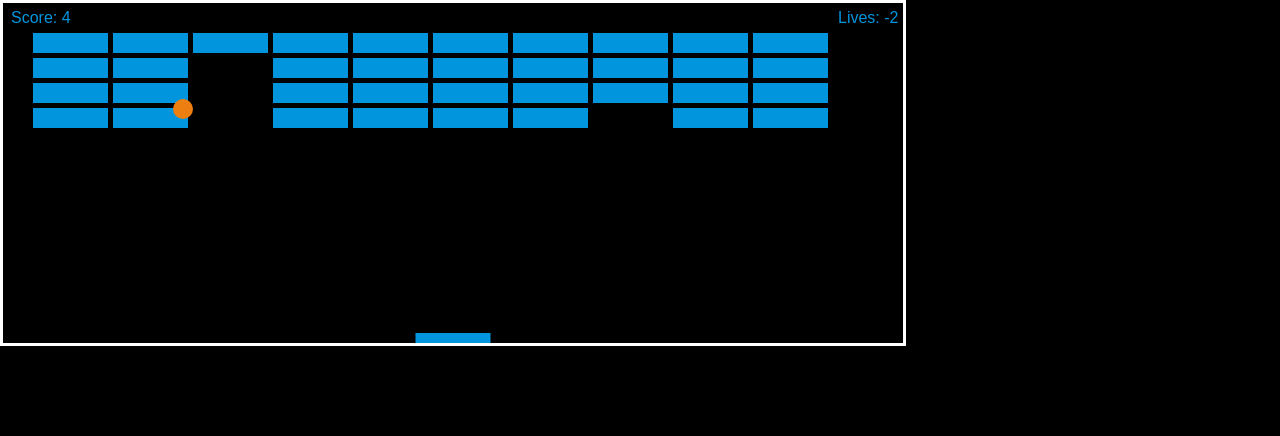
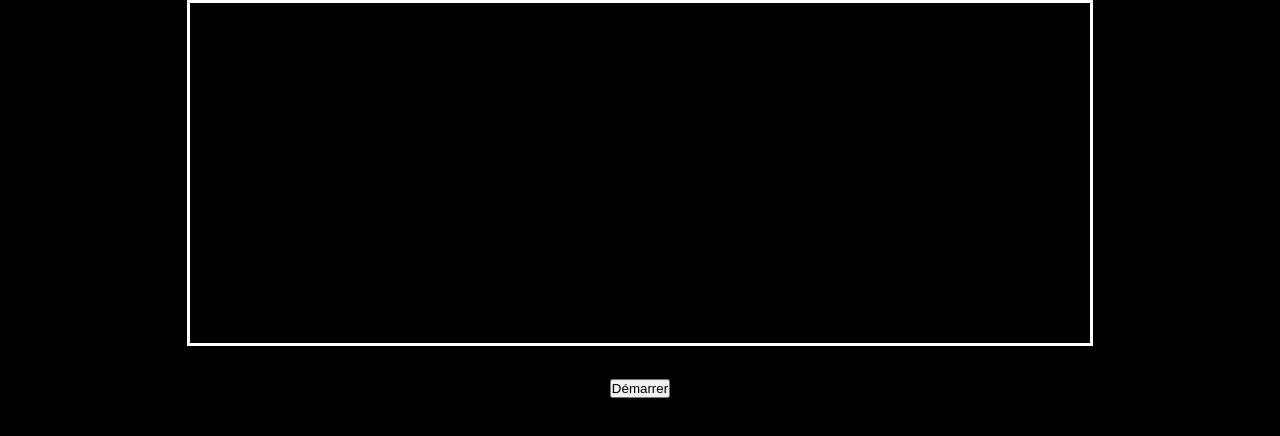
Before and after one commit to Anthony-S58/CASSEBRIQUE, a plain HTML site: page index.html in a window 1280 px wide. Drawn offline with Linux system fonts and the light colour scheme.

Commit message:
btn start

```diff
--- a/index.html
+++ b/index.html
@@ -15,6 +15,8 @@
  </div>
  <div id='displayContent'>
     <canvas id="myCanvas" width="900" height="340"></canvas>
+    <br><br>
+    <div class="btn"><button id="start">Démarrer</button></div>
 
  </div>
  <script type="text/javascript" src="main.js"></script>
--- a/main.js
+++ b/main.js
@@ -51,12 +51,13 @@ var leftPressed = false;
 
 // variables des briques
 var brickRowCount = 4;
-var brickColumnCount = 10;
+var brickColumnCount =10;
 var brickWidth = 75;
 var brickHeight = 20;
 var brickPadding = 5;
 var brickOffsetTop = 30;
 var brickOffsetLeft = 30;
+
 
 var bricks = [];
 for (var c = 0; c < brickColumnCount; c++) {
@@ -170,6 +171,9 @@ function drawBricks() {
 }
 
 // appel de fonction dessin
+
+start.addEventListener("click", function() {
+
 function draw() {
     ctx.clearRect(0, 0, canvas.width, canvas.height);
     drawBricks();
@@ -206,7 +210,7 @@ function draw() {
         paddleX = (canvas.width-paddleWidth)/2;
       }
     }
-  }
+}
         // vitesse de déplacement de la raquette
     if (rightPressed && paddleX < canvas.width - paddleWidth) {
         paddleX += 7;
@@ -219,4 +223,4 @@ function draw() {
     y += dy;
 }
 // dessin de la balle pour le mouvement toutes les 10 millisecondes
-var interval = setInterval(draw, 10);
+var interval = setInterval(draw, 10)});
--- a/style.css
+++ b/style.css
@@ -1,11 +1,17 @@
 * {
     padding: 0; margin: 0;
+
+
     }
 
 body{
 
     background-color: black;
     color:white;
+    display: flex;
+    justify-content: space-around;
+    text-align: center;
+    align-items: center;
    }
    #rotateScreen{
     display: none;
@@ -23,3 +29,9 @@ body{
    canvas {
     background: rgb(0, 0, 0); display: block; margin: 0 auto;
  }
+
+ .btn {
+     display: flex;
+     justify-content: center;
+     text-align: center;
+ }
```
